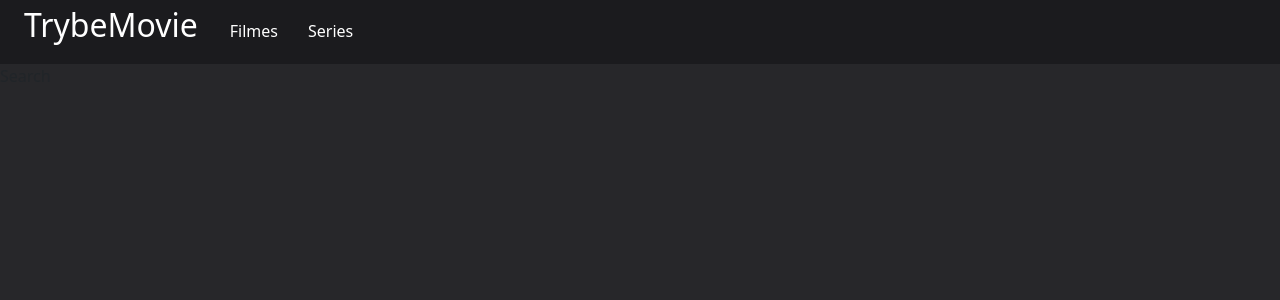
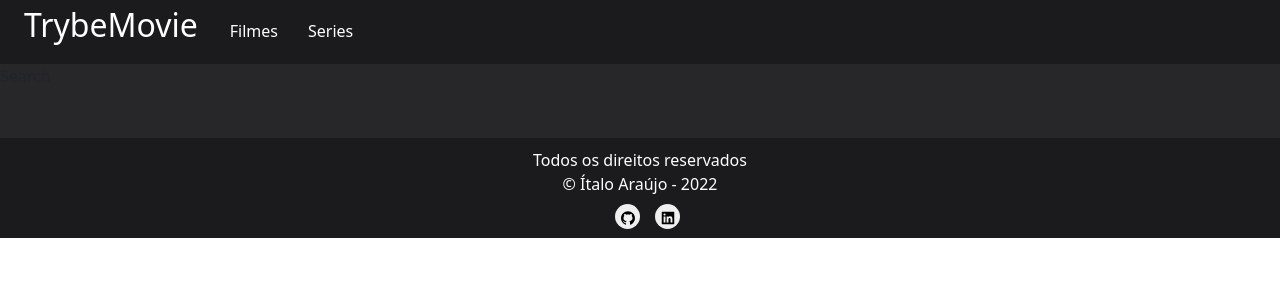
Before and after one commit to ItaloAraujodev/TrybeMovies, a React (Vite) app: page /search in a window 1280 px wide. Shown: the top 300 px of the page. Built offline with nearby package versions, Linux system fonts and the light colour scheme.

Commit message:
Criando o footer e resolvendo alguns bugs de css

```diff
--- a/package.json
+++ b/package.json
@@ -13,6 +13,7 @@
     "react": "^18.2.0",
     "react-circular-progressbar": "^2.1.0",
     "react-dom": "^18.2.0",
+    "react-icons": "^4.7.1",
     "react-router-dom": "^6.5.0"
   },
   "devDependencies": {
--- a/src/App.css
+++ b/src/App.css
@@ -2,5 +2,8 @@
     margin: 0;
     padding: 0;
     box-sizing: border-box;
+}
+
+.geral {
     background-color: #27272A;
 }
--- a/src/App.jsx
+++ b/src/App.jsx
@@ -4,18 +4,20 @@ import Home from './components/home/Home'
 import Nav from './components/nav/Nav';
 import Movie from './components/movie/Movie'
 import Search from './components/Search';
+import Footer from './components/footer/Footer';
 import { Route, Routes } from 'react-router-dom';
 
 function App() {
   return (
-    <>
+    <div className='geral'>
       <Nav />
       <Routes>
         <Route path="/" element={<Home />} />
         <Route path="movie/:id" element={<Movie />} />
         <Route path="search" element={<Search />} />
       </Routes>
-    </>
+      <Footer />
+    </div>
   )
 
 }
--- /dev/null
+++ b/src/components/footer/Footer.jsx
@@ -0,0 +1,23 @@
+import React from 'react'
+import "./footer.css"
+import { AiFillGithub, AiFillLinkedin } from 'react-icons/ai';
+
+const Footer = () => {
+  return (
+    <div className='footer'>
+      <p>Todos os direitos reservados</p>
+      <p>&copy; Ítalo Araújo - {new Date().getFullYear()}</p>
+      <div className='icones'>
+        <a href="https://github.com/ItaloAraujodev" target="_blank" style={{ textDecoration: 'none' }}>
+          <button className='icon'><AiFillGithub /></button>
+        </a>
+
+        <a href="https://www.linkedin.com/in/italoaraujodev/" target="_blank" style={{ textDecoration: 'none' }}>
+          <button className='icon'><AiFillLinkedin /></button>
+        </a>
+      </div>
+    </div>
+  )
+}
+
+export default Footer
--- /dev/null
+++ b/src/components/footer/footer.css
@@ -0,0 +1,23 @@
+.footer {
+    display: flex;
+    flex-direction: column;
+    justify-content: center;
+    color: white;
+    width: 100%;
+    height: 100px;
+    background: #1B1B1E;
+    margin-top: 50px;
+    text-align: center;
+}
+
+.footer p {
+    margin: 0;
+}
+
+.icon {
+    width: 25px;
+    height: 25px;
+    border-radius: 50%;
+    border: none;
+    margin: 8px 0 0 15px;
+}
--- a/src/components/home/Home.jsx
+++ b/src/components/home/Home.jsx
@@ -30,13 +30,13 @@ const Home = () => {
         <button className='btn-home'>Search</button>
       </div>
       <div className='container-fluid container-1'>
-        <h2 className='title'>Mais Votado</h2>
+        <h2 className='title'>Os Mais Votados</h2>
         <div>
 
           {!loading ? <Card array={topRated} /> : <h2>Carregando...</h2>}
         </div>
 
-        <h2 className='title mt-4'>Mais Popular</h2>
+        <h2 className='title mt-4'>Os Mais Populares</h2>
 
         <div>
           {!loading ? <Card array={popular} /> : <h2>Carregando...</h2>}
--- a/src/components/movie/style.css
+++ b/src/components/movie/style.css
@@ -3,7 +3,6 @@
     position: relative;
     justify-content: start;
     align-items: center;
-
     height: 600px;
 }
 
```
Also changed, not shown: 1 other file (tests, documents, lock files or other folders).
